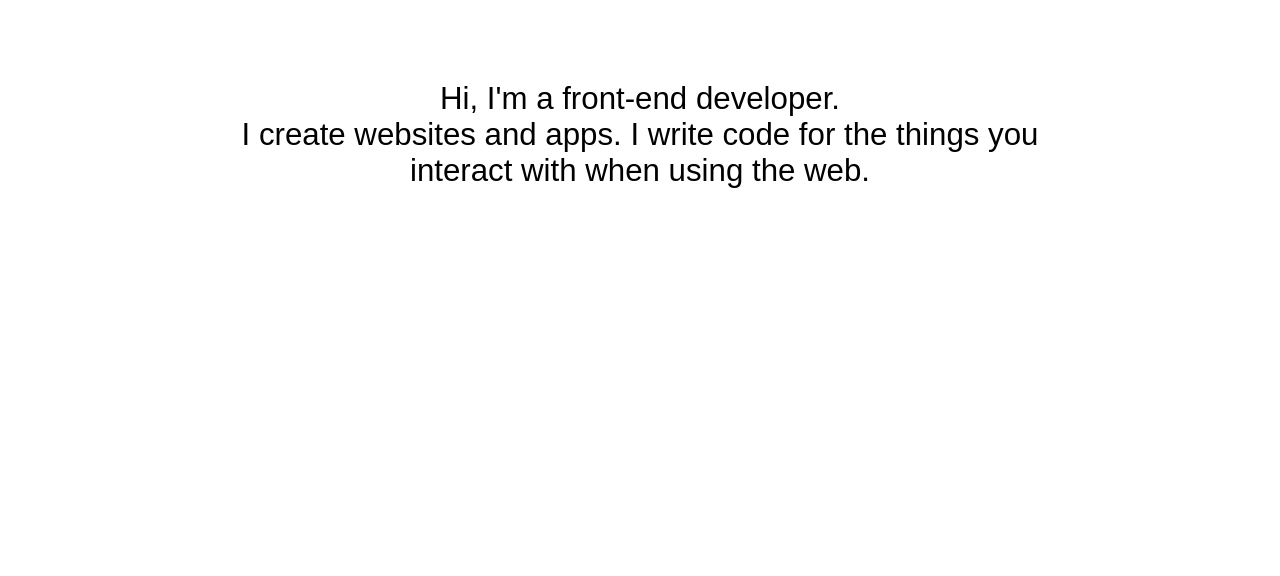
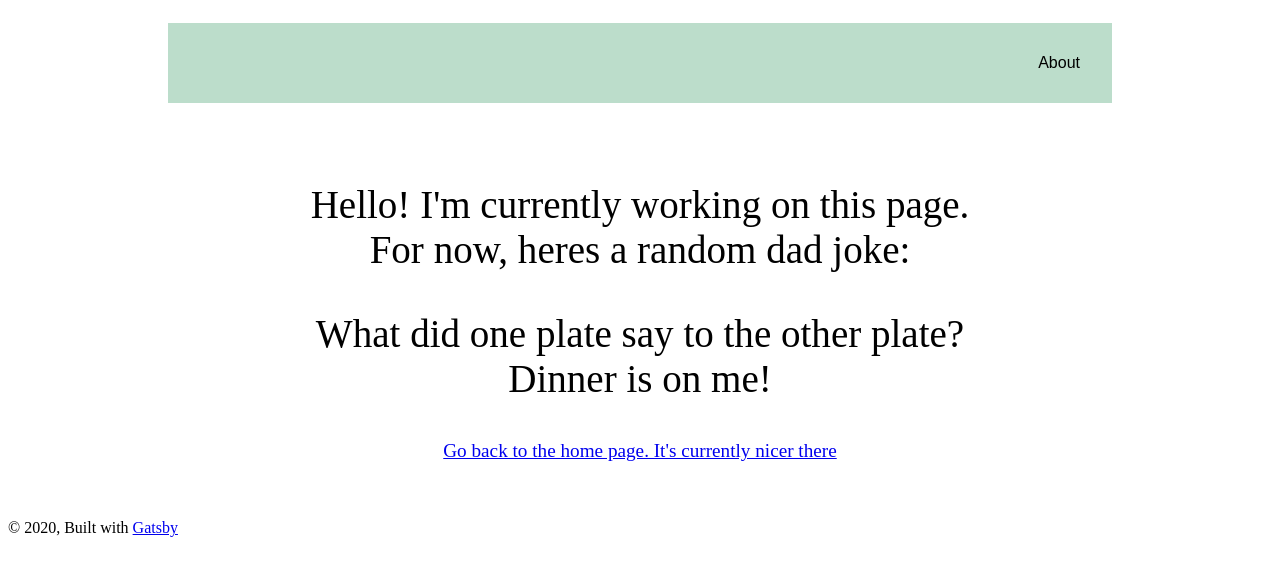
Before and after one commit to san00/san_codes, a Gatsby site: page /about in a window 1280 px wide. Built offline with nearby package versions, Linux system fonts and the light colour scheme; Gatsby itself is replaced by a stand-in of ours.

Commit message:
Add placeholder text to about page

```diff
--- a/src/pages/about.js
+++ b/src/pages/about.js
@@ -1,11 +1,25 @@
 import React from "react"
-import AboutMe from "../components/aboutMe"
+
+import Layout from "../components/layout"
+import Container from "../styles/global/container"
+import { AboutText, AboutLink } from "../styles/components/about"
 
 function About() {
   return (
-    <div>
-      <AboutMe />
-    </div>
+    <Layout>
+      <Container>
+        <AboutText>
+          Hello! I'm currently working on this page. <br /> For now, heres a
+          random dad joke:
+        </AboutText>
+        <AboutText>
+          What did one plate say to the other plate? <br /> Dinner is on me!
+        </AboutText>
+        <AboutLink to="/">
+          Go back to the home page. It's currently nicer there
+        </AboutLink>
+      </Container>
+    </Layout>
   )
 }
 
```
